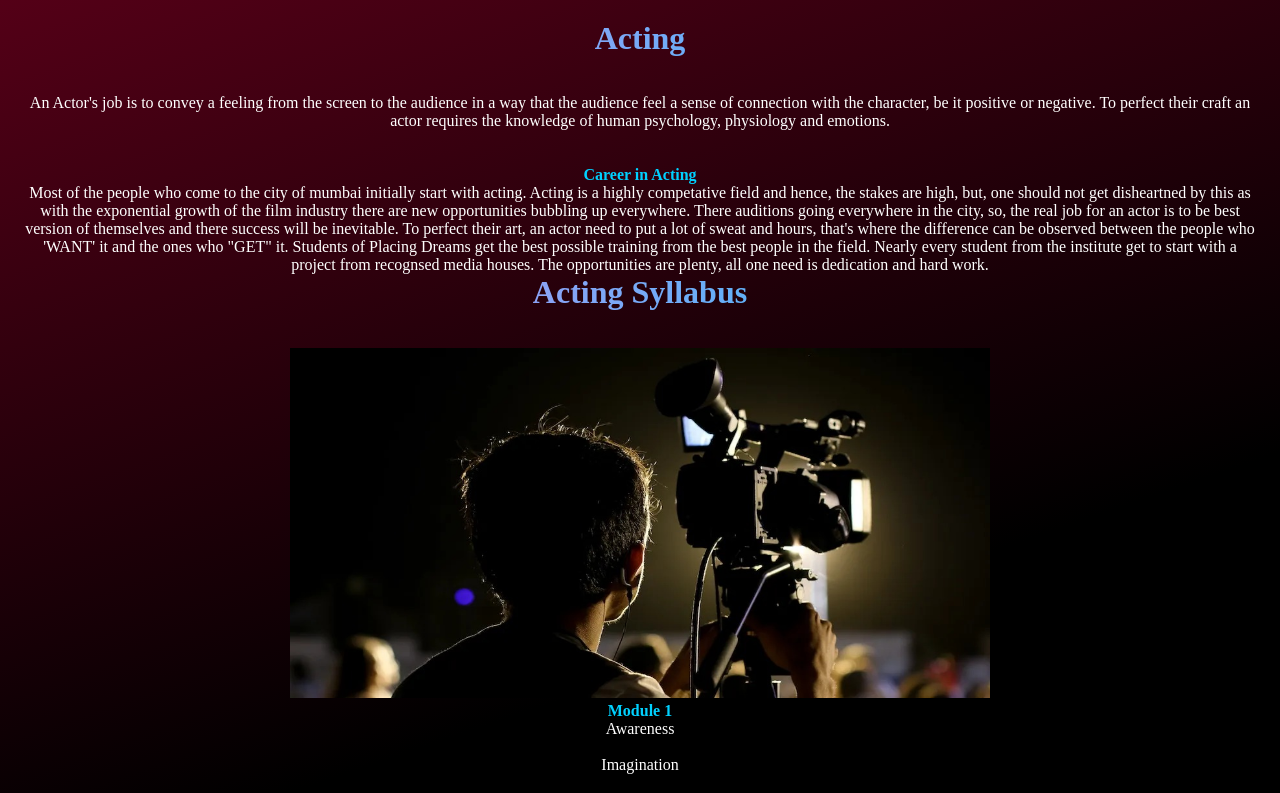
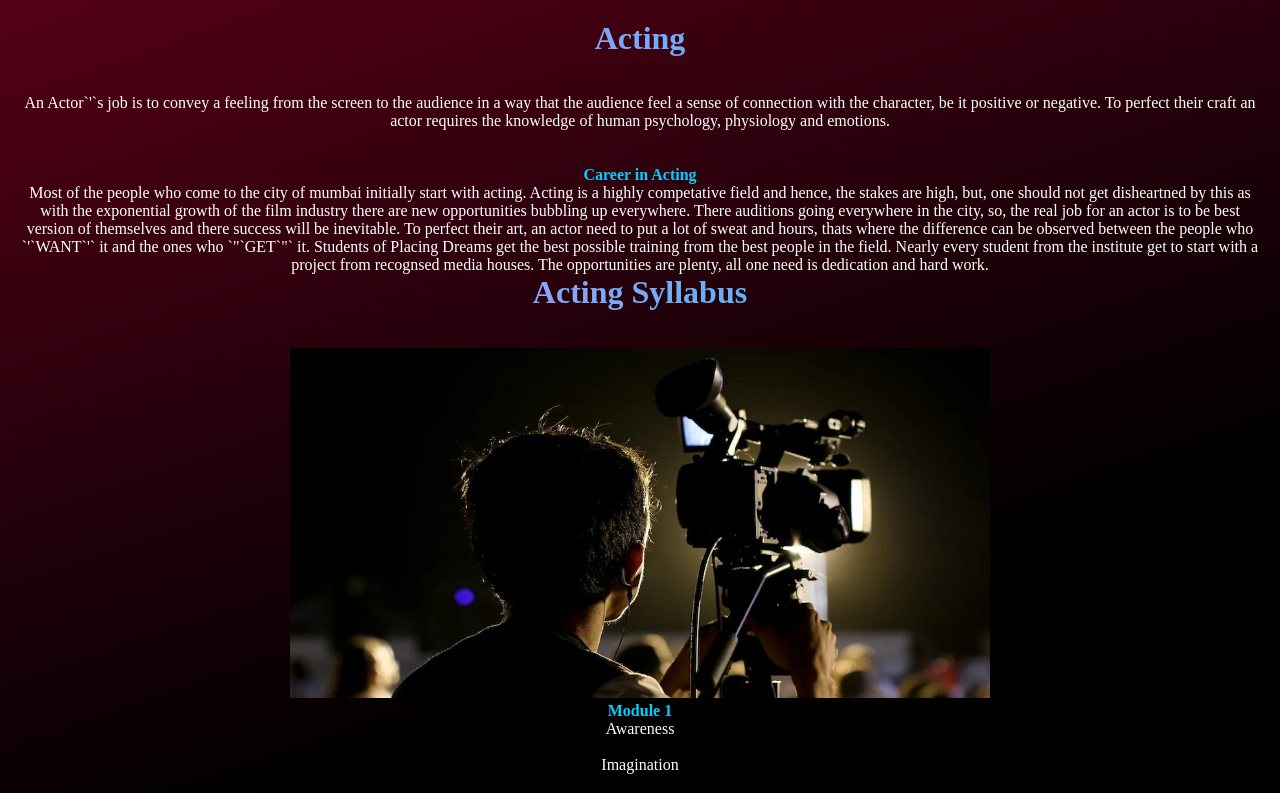
Before and after one commit to blackdevillegecy/placingdreams, a Next.js app: page /Acting in a window 1280 px wide. Shown: the top 793 px of the page. Built offline with nearby package versions, Linux system fonts and the light colour scheme.

Commit message:
pd updated

```diff
--- a/pages/Acting.jsx
+++ b/pages/Acting.jsx
@@ -3,13 +3,13 @@ import Image from 'next/image'
 function Acting() {
   return (<div className='body2'>
     <div className='overall'>
-    <h1 className='main' style={{background: 'linear-gradient(90deg, #EE82EE 0%, #00D1FF 100%)', backgroundClip: 'text', WebkitBackgroundClip: 'text', WebkitTextFillColor: 'transparent'}}>Acting<br/><br/></h1>
-      <p>An Actor's job is to convey a feeling from the screen to the audience in a way that the audience feel a sense of connection with the character, be it positive or negative. To perfect their craft an actor requires the knowledge of human psychology, physiology and emotions.</p><br/><br/>
+    <h1 className="main" style={{background: 'linear-gradient(90deg, #EE82EE 0%, #00D1FF 100%)', backgroundClip: 'text', WebkitBackgroundClip: 'text', WebkitTextFillColor: 'transparent'}}>Acting<br/><br/></h1>
+      <p>An Actor`&apos;`s job is to convey a feeling from the screen to the audience in a way that the audience feel a sense of connection with the character, be it positive or negative. To perfect their craft an actor requires the knowledge of human psychology, physiology and emotions.</p><br/><br/>
 
       <h4>Career in Acting</h4>
       <p>Most of the people who come to the city of mumbai initially start with acting. Acting is a highly competative field and hence, the stakes are high, but, one should not get disheartned by this as with the exponential growth of the film industry
       there are new opportunities bubbling up everywhere. There auditions going everywhere in the city, so, the real job for an actor is to be best version of themselves and there success will be inevitable. To perfect their art, an actor need to put a lot
-      of sweat and hours, that's where the difference can be observed between the people who 'WANT' it and the ones who "GET" it.
+      of sweat and hours, thats where the difference can be observed between the people who `&apos;`WANT`&apos;` it and the ones who `&quot;`GET`&quot;` it.
 
       Students of Placing Dreams get the best possible training from the best people in the field. Nearly every student from the institute get to start with a project from recognsed media houses. The opportunities are plenty, all one need is dedication and hard work.
       </p>
--- a/pages/Writing.jsx
+++ b/pages/Writing.jsx
@@ -4,7 +4,7 @@ function Writing() {
   return (<div className='body2'>
     <div className='overall'>
     <h1 className='main' style={{background: 'linear-gradient(90deg, #EE82EE 0%, #00D1FF 100%)', backgroundClip: 'text', WebkitBackgroundClip: 'text', WebkitTextFillColor: 'transparent'}}>Writing<br/><br/></h1>
-    <p>A writer creates material for visual media. For television, advertisements, video games, feature films, short films, and other media, they compose screenplays. A script's dialogue, characters, and plot are created by them.</p>
+    <p>A writer creates material for visual media. For television, advertisements, video games, feature films, short films, and other media, they compose screenplays. A script`&apos;`s dialogue, characters, and plot are created by them.</p>
     <h4>Career in Writing</h4>
     <p>Screenwriting is one of the most lucrative career in the recent times and hence the film city is seeing a rapid growth in the number of people trying to get a grasp in this field. Screenwriting is an art which requires imagination, every decision made by them can completely
       change how the audience feel the emotions and how they interpret it. Students at Placing Dreams get to make short films international festivals and from students get to learn a lot and experiment with their skills, which also helps themi dentify what they are good at. </p>
```
